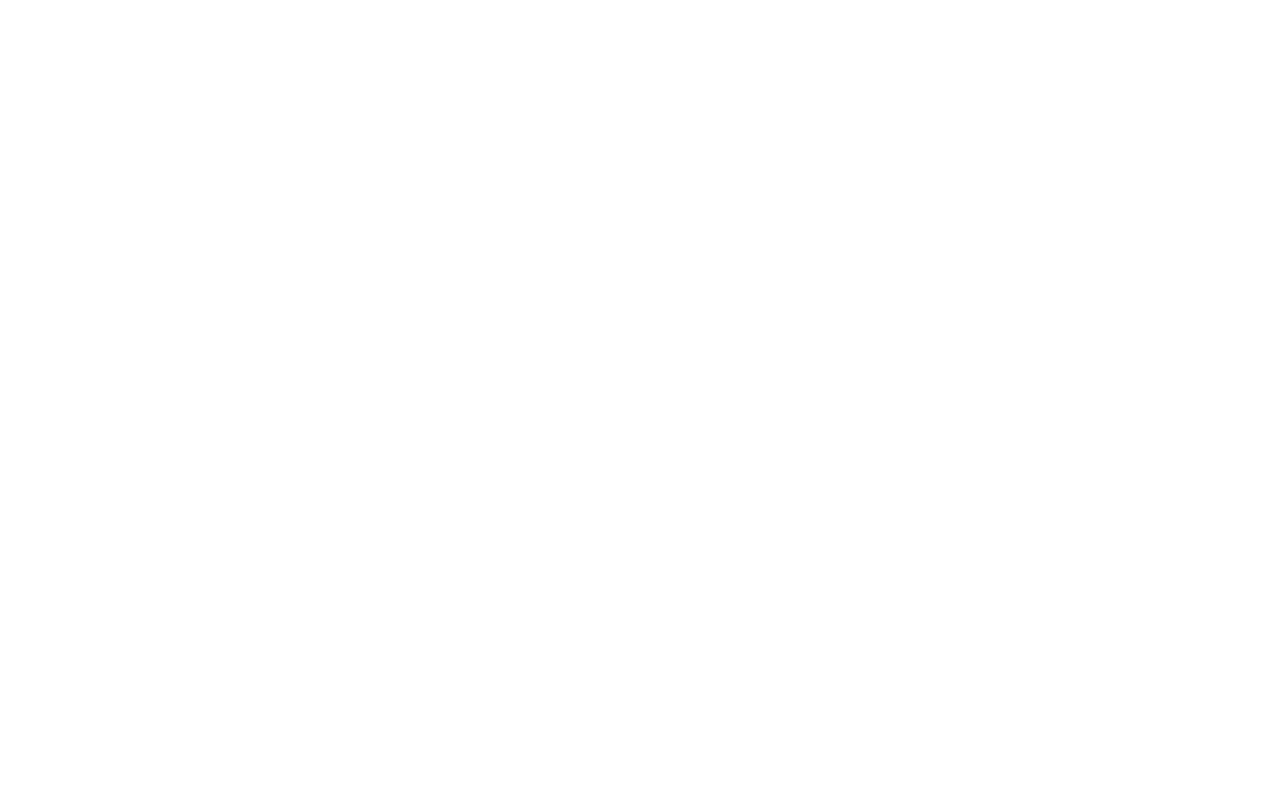
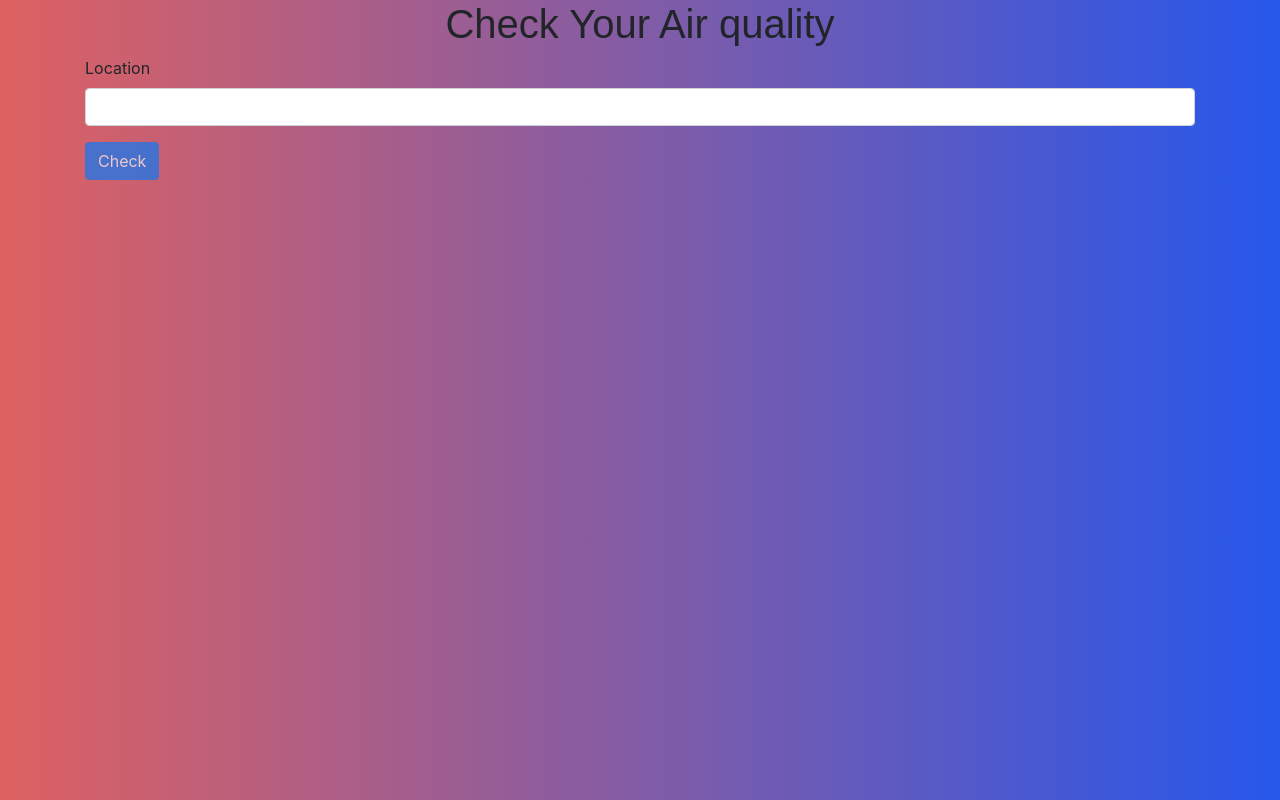
Before and after one commit to bivek520/check_your_air, a React (Create React App) app: page / in a window 1280 px wide. Built offline with nearby package versions, Linux system fonts and the light colour scheme.

Commit message:
updated the route for gh page

```diff
--- a/src/App.js
+++ b/src/App.js
@@ -7,7 +7,7 @@
 	return (
 		<React.Fragment>
 			<div className='container'>
-				<Route path='/check_your_air' exact component={LocationForm} />
+				<Route path='/' component={LocationForm} />
 				{/* <Redirect from='/' to='/check_your_air' /> */}
 			</div>
 		</React.Fragment>
```
Also changed, not shown: 1 other file (tests, documents, lock files or other folders).
